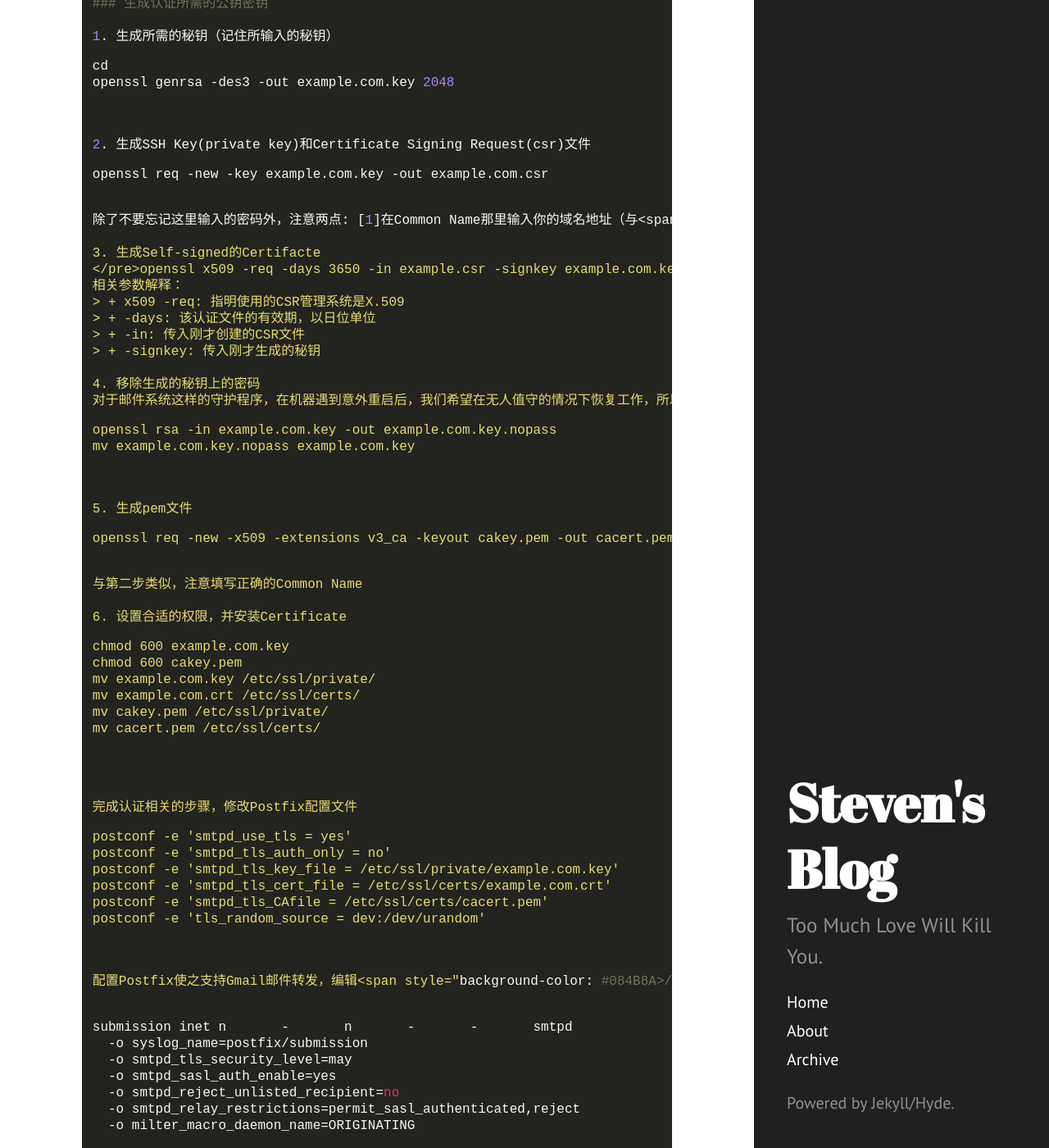
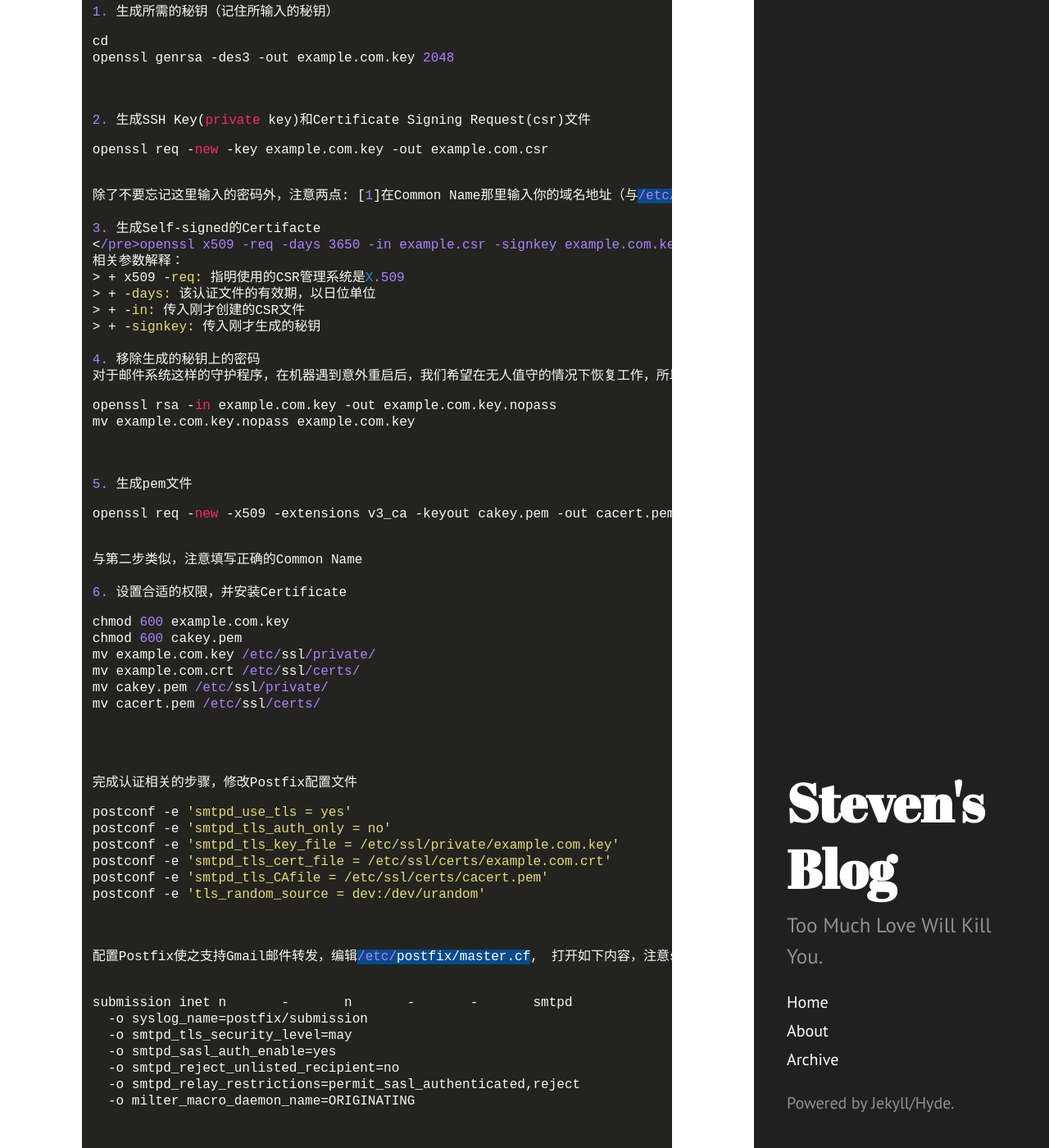
Before and after one commit to legatoo/legatoo.github.io, a Jekyll site: the page built from _posts/2014-12-15-Build-Your-Own-Custom-Doamin-Email-on-DigitalOcean.md, in a window 1280 px wide and 1400 px high, scrolled down 5841 px. Shown: the whole window at 82% size. Built offline with Jekyll 4.4.1, drawn with Linux system fonts in a browser that asks for light colours; Markdown is read by kramdown in place of the engine named in the settings; some of the changed text lies outside the part shown.

Commit message:
post: mail service

```diff
--- a/_posts/2014-12-15-Build-Your-Own-Custom-Doamin-Email-on-DigitalOcean.md
+++ b/_posts/2014-12-15-Build-Your-Own-Custom-Doamin-Email-on-DigitalOcean.md
@@ -58,11 +58,11 @@
 
 <p><img src="{{site.baseurl}}public/img/image/Postfix_architecture-640px.png"/></p>
 
-在我的机器Ubuntu14.04下使用下面的命令就可以完成安装，使用<span style="background-color: #084B8A><font color="white">DEBIAN_FRONTEND=noninteractive</font></span>将会跳过交互安装的环节，因为Postfix的配置可以之后通过修改配置文件完成。
+在我的机器Ubuntu14.04下使用下面的命令就可以完成安装，使用<span style="background-color: #084B8A"><font color="white">DEBIAN_FRONTEND=noninteractive</font></span>将会跳过交互安装的环节，因为Postfix的配置可以之后通过修改配置文件完成。
 
 <pre><code class="Bash">sudo DEBIAN_FRONTEND=noninteractive　apt-get install postfix</code></pre>
 
-安装完成后，修改配置文件<span style="background-color: #084B8A><font color="white">／etc/postfix/main.cf</font></span>
+安装完成后，修改配置文件<span style="background-color: #084B8A"><font color="white">／etc/postfix/main.cf</font></span>
 
 <pre><code class="Bash"># Host and site name.
 myhostname = example.com
@@ -73,7 +73,7 @@
 virtual_alias_domains = legato.ninja
 virtual_alias_maps = hash:/etc/postfix/virtual</code></pre>
 
-myhostname与之前配置的DNS相匹配即可。Virtual Aliases指明了发往virtual_alias_domains的邮件将被转发至virtual文件定义的邮箱中去，因此下一步编辑<span style="background-color: #084B8A><font color="white">/etc/postfix/virtual</font></span>
+myhostname与之前配置的DNS相匹配即可。Virtual Aliases指明了发往virtual_alias_domains的邮件将被转发至virtual文件定义的邮箱中去，因此下一步编辑<span style="background-color: #084B8A"><font color="white">/etc/postfix/virtual</font></span>
 
 <pre><code>#Format:
 #<mail_from_address>  <forward_to_address>
@@ -111,7 +111,7 @@
 
 <pre><code class="Bash">sudo saslpasswd2 -c -u example.com smtp</code></pre>
 
-上面的命令会建立一个名为smtp的用户，用户名可以随意选择。完成后，在<span style="background-color: #084B8A><font color="white">/etc</font></span>下会出现一个保存用户名和密码的文件sasldb2
+上面的命令会建立一个名为smtp的用户，用户名可以随意选择。完成后，在<span style="background-color: #084B8A"><font color="white">/etc</font></span>下会出现一个保存用户名和密码的文件sasldb2
 
 <pre><code class="Bash">~$ ls -l /etc/sasldb2
 -r-------- 1 postfix root 12288 Dec 12 05:01 /etc/sasldb2
@@ -126,7 +126,7 @@
 <pre><code class="Bash">sudo chmod 400 /etc/sasldb2
 sudo chown postfix /etc/sasldb2</code></pre>
 
-修改配置文件<span style="background-color: #084B8A><font color="white">/etc/postfix/sasl/smtpd.conf</font></span>
+修改配置文件<span style="background-color: #084B8A"><font color="white">/etc/postfix/sasl/smtpd.conf</font></span>
 
 <pre><code class="Bash"># /etc/postfix/sasl/smtpd.conf
 sasl_pwcheck_method: auxprop
@@ -142,7 +142,7 @@
 
 2. 生成SSH Key(private key)和Certificate Signing Request(csr)文件
 <pre><code class="Bash">openssl req -new -key example.com.key -out example.com.csr</code></pre>
-除了不要忘记这里输入的密码外，注意两点: [1]在Common Name那里输入你的域名地址（与<span style="background-color: #084B8A><font color="white">/etc/postfix/main.cf</font></span>中的myhostname同） [2]不用输入Challenge Password
+除了不要忘记这里输入的密码外，注意两点: [1]在Common Name那里输入你的域名地址（与<span style="background-color: #084B8A"><font color="white">/etc/postfix/main.cf</font></span>中的myhostname同） [2]不用输入Challenge Password
 
 3. 生成Self-signed的Certifacte
 </pre><code class="Bash">openssl x509 -req -days 3650 -in example.csr -signkey example.com.key -out example.com.crt</code></pre>
@@ -178,7 +178,7 @@
 postconf -e 'smtpd_tls_CAfile = /etc/ssl/certs/cacert.pem'
 postconf -e 'tls_random_source = dev:/dev/urandom'</code></pre>
 
-配置Postfix使之支持Gmail邮件转发，编辑<span style="background-color: #084B8A><font color="white">/etc/postfix/master.cf</font></span>,　打开如下内容，注意submission那一行的第三个选项，也就是chroot设置位<span style="background-color: #084B8A><font color="white">n</font></span>
+配置Postfix使之支持Gmail邮件转发，编辑<span style="background-color: #084B8A"><font color="white">/etc/postfix/master.cf</font></span>,　打开如下内容，注意submission那一行的第三个选项，也就是chroot设置位<span style="background-color: #084B8A"><font color="white">n</font></span>
 
 <pre><code class="Bash">submission inet n       -       n       -       -       smtpd
   -o syslog_name=postfix/submission
```
